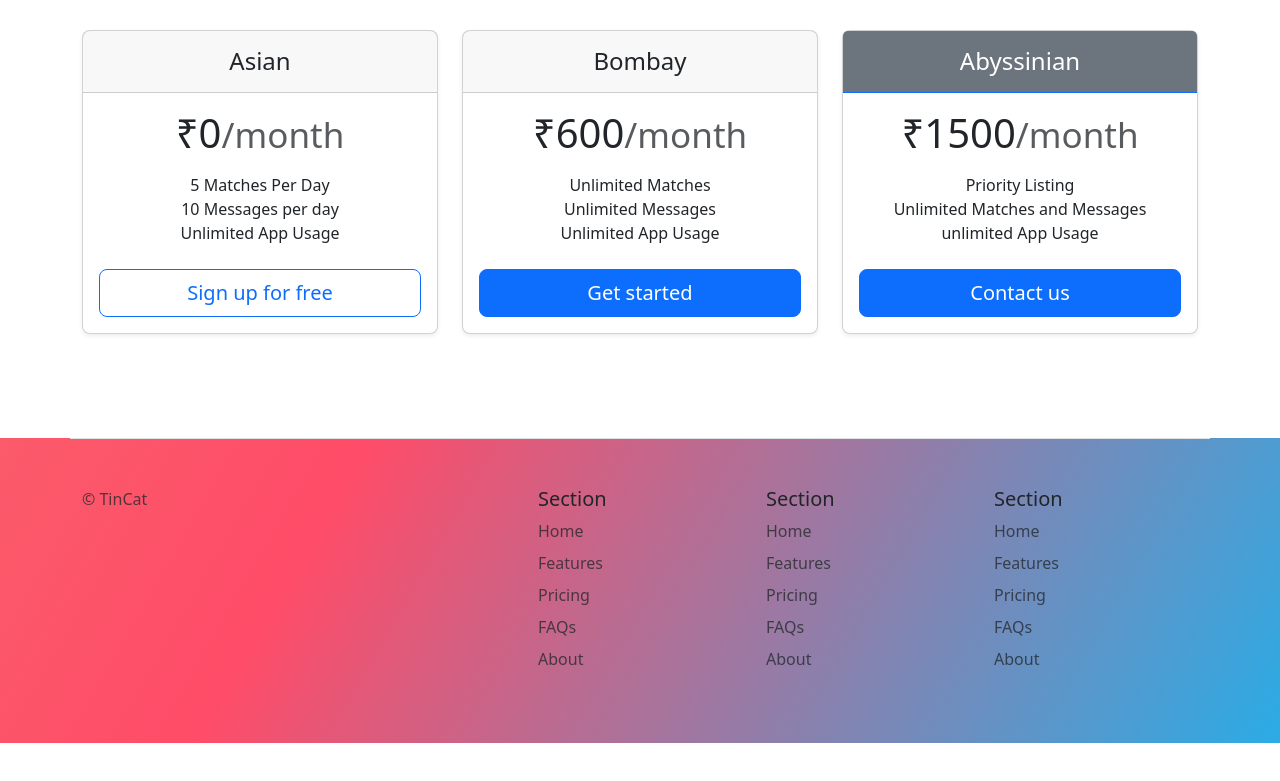
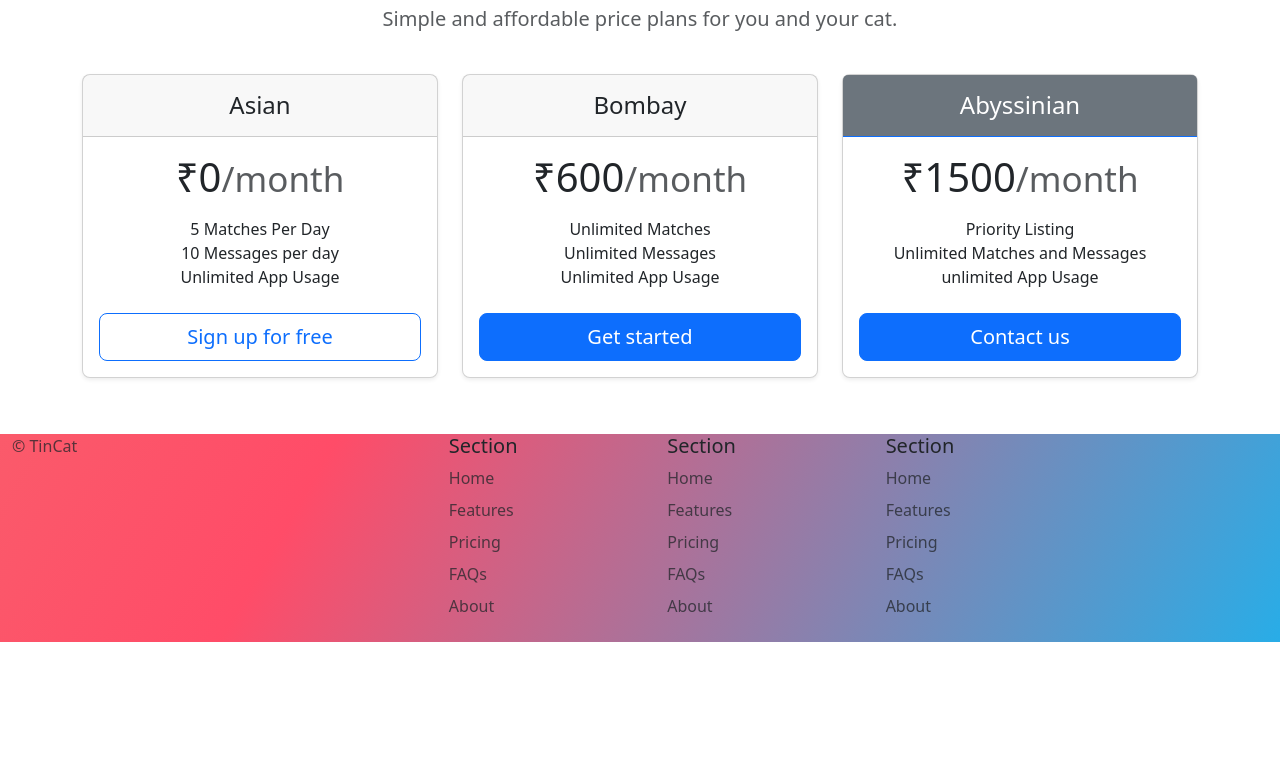
Before and after one commit to minitable2023/tincat, a plain HTML site: page index.html in a window 1280 px wide. Shown: the part 1939-2720 px from the top of the page. After the commit the page ends 2581 px from the top, so only its background shows below. Drawn offline with nearby package versions, Linux system fonts and the light colour scheme.

Commit message:
Update index.html

```diff
--- a/index.html
+++ b/index.html
@@ -13,7 +13,7 @@
 
   <!-- Title -->
   <section id="title" class="gradient-background">
-    <div class="container col-xxl-8 px-4 py-5">
+    <div class="container row col-xxl-8 px-4 py-5">
       <div class="row flex-lg-row-reverse align-items-center g-5 py-5">
         <div class="col-10 col-sm-8 col-lg-6">
           <img src="./images/CatPhone.png" class="d-block mx-lg-auto img-fluid" alt="Cat" width="1000" height="700" loading="lazy">
@@ -188,8 +188,8 @@
   </section>
   <!-- Footer -->
   <section id="footer" class="gradient-background">
-    <div class="container">
-      <footer class="row row-cols-1 row-cols-sm-2 row-cols-md-5 py-5 my-5 border-top">
+    <div class="container row">
+      <footer class="row">
         <div class="col mb-3">
           <p class="text-body-secondary">© TinCat</p>
         </div>
```
